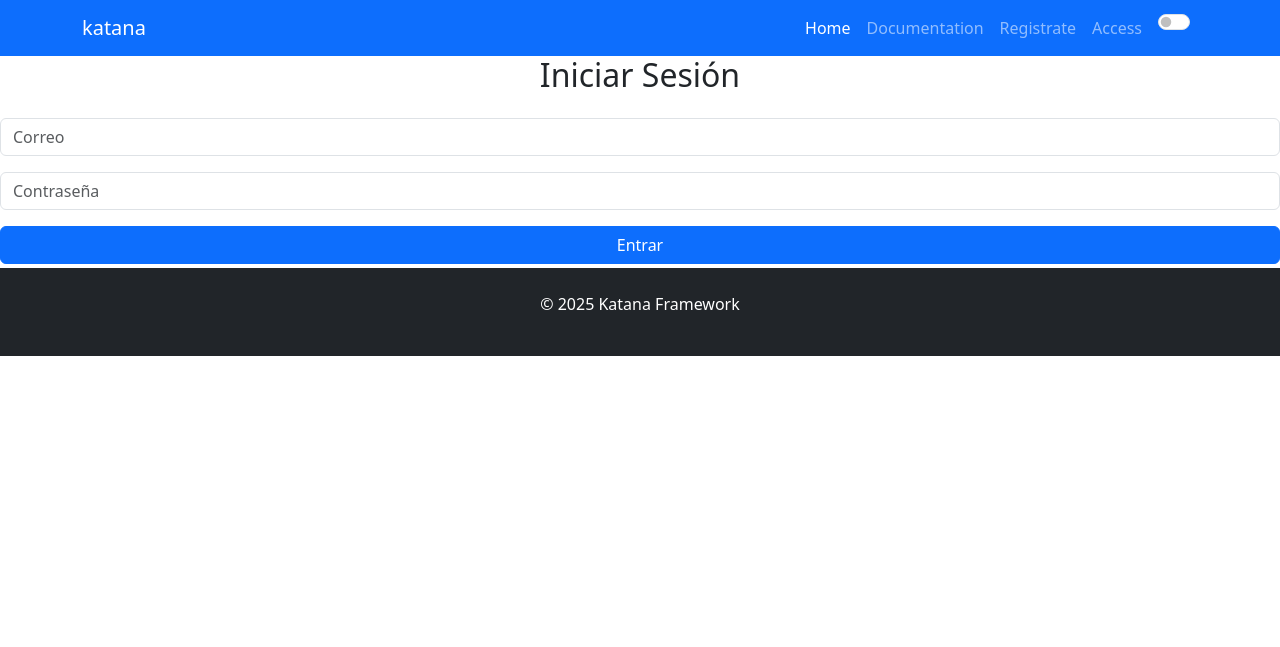
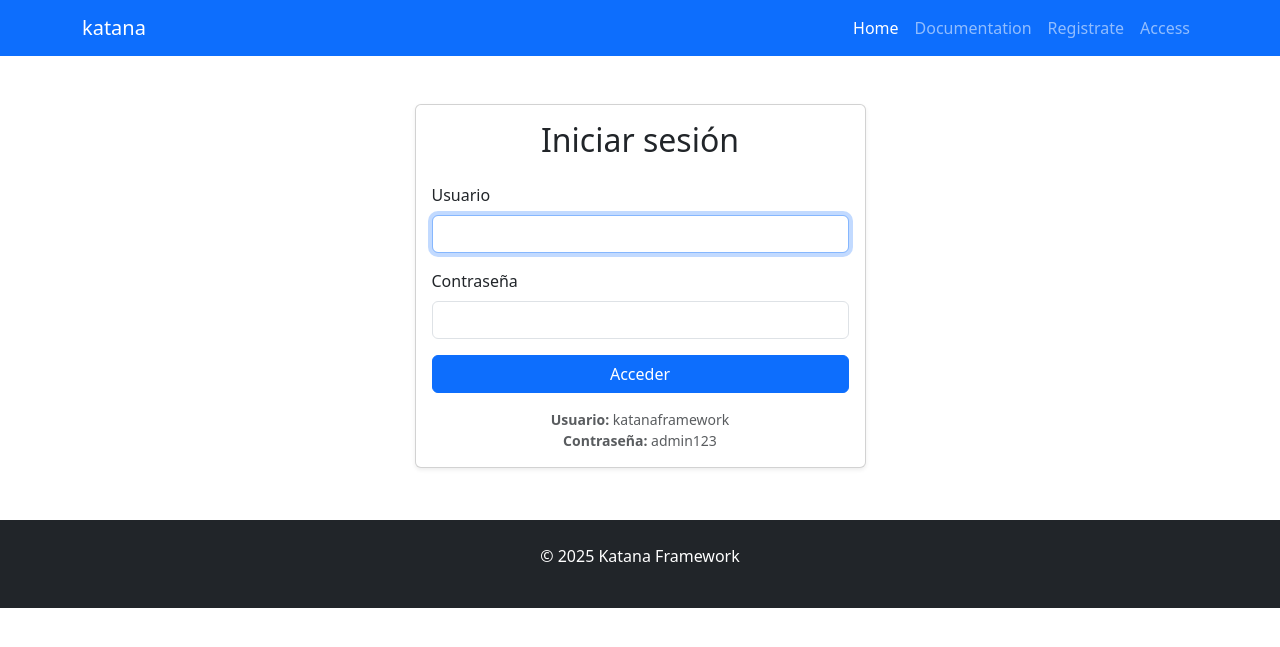
Before and after one commit to LuisSLL/katana, a PHP site: the page made by Resources/Views/auth/login.php in a window 1280 px wide. Shown: the top 647 px of the page. Run offline with PHP 8.4, Linux system fonts and the light colour scheme; the template is opened without the code that fills it, so the values that code supplies are empty.

Commit message:
Implement basic authentication with login, dashboard, and auth middleware
Co-authored-by: salasluisalb9 <salasluisalb9@gmail.com>

```diff
--- a/App/Http/Middleware/AuthMiddleware.php
+++ b/App/Http/Middleware/AuthMiddleware.php
@@ -5,6 +5,10 @@ class AuthMiddleware
 {
     public function handle(callable $next)
     {
-
+        if (empty($_SESSION['user'])) {
+            header('Location: /login');
+            exit;
+        }
+        $next();
     }
 }
--- a/Resources/Views/auth/login.php
+++ b/Resources/Views/auth/login.php
@@ -1,19 +1,33 @@
-<!-- resources/views/auth/login.php -->
-<?php layout('auth'); ?> <!-- Usamos layout() en lugar de extend() -->
-
-<?php section('content'); ?> <!-- Definimos la sección 'content' -->
-
-<form action="<?= url('login') ?>" method="POST">
-
-    <h2 class="text-center mb-4">Iniciar Sesión</h2>
-    <div class="mb-3">
-        <input type="email" name="email" class="form-control" placeholder="Correo" required>
+<?php layout('main'); ?>
+<?php section('content'); ?>
+<div class="container py-5">
+    <div class="row justify-content-center">
+        <div class="col-md-5">
+            <div class="card shadow-sm">
+                <div class="card-body">
+                    <h2 class="mb-4 text-center">Iniciar sesión</h2>
+                    <?php if (!empty(
+$error)): ?>
+                        <div class="alert alert-danger text-center"><?= htmlspecialchars($error) ?></div>
+                    <?php endif; ?>
+                    <form method="post" action="/login">
+                        <div class="mb-3">
+                            <label for="user" class="form-label">Usuario</label>
+                            <input type="text" class="form-control" id="user" name="user" required autofocus>
+                        </div>
+                        <div class="mb-3">
+                            <label for="pass" class="form-label">Contraseña</label>
+                            <input type="password" class="form-control" id="pass" name="pass" required>
+                        </div>
+                        <button type="submit" class="btn btn-primary w-100">Acceder</button>
+                    </form>
+                    <div class="mt-3 text-muted small text-center">
+                        <strong>Usuario:</strong> katanaframework<br>
+                        <strong>Contraseña:</strong> admin123
+                    </div>
+                </div>
+            </div>
+        </div>
     </div>
-    <div class="mb-3">
-        <input type="password" name="password" class="form-control" placeholder="Contraseña" required>
-    </div>
-    <button type="submit" class="btn btn-primary w-100">Entrar</button>
-
-</form>
-
+</div>
 <?php endSection(); ?>
--- a/Resources/Views/partials/header.php
+++ b/Resources/Views/partials/header.php
@@ -1,5 +1,5 @@
 <!DOCTYPE html>
-<html lang="es" data-bs-theme="light">
+<html lang="es">
 <head>
     <meta charset="UTF-8">
     <meta name="viewport" content="width=device-width, initial-scale=1.0">
@@ -10,23 +10,9 @@
     <link rel="icon" href="favicon.ico" type="image/x-icon">
     <!-- Meta descripción -->
     <meta name="description" content="Descripción predeterminada del sitio">
-    <style>
-        /* Solo esto es necesario para el dark mode */
-        body.dark-mode {
-            background-color: #121212;
-            color: #f8f9fa;
-        }
-        .dark-mode .navbar {
-            background-color: #1a1a1a !important;
-        }
-        .dark-mode .card {
-            background-color: #1e1e1e;
-            border-color: #333;
-        }
-    </style>
 </head>
 <body>
-    <!-- Header con menú de navegación y dark mode -->
+    <!-- Header con menú de navegación -->
     <header>
         <nav class="navbar navbar-expand-lg navbar-dark bg-primary">
             <div class="container">
@@ -48,14 +34,6 @@
                         <li class="nav-item">
                             <a class="nav-link" href="login">Access</a>
                         </li>
-                        <li class="nav-item ms-2">
-                            <div class="form-check form-switch d-flex align-items-center">
-                                <input class="form-check-input" type="checkbox" id="darkModeSwitch">
-                                <label class="form-check-label ms-2 text-white" for="darkModeSwitch">
-                                    <i class="bi bi-moon-fill"></i>
-                                </label>
-                            </div>
-                        </li>
                     </ul>
                 </div>
             </div>
```
Also changed, not shown: App/Http/Controllers/DashboardController.php (added, +11 -0 lines), App/Http/Controllers/LoginController.php (added, +36 -0 lines), Resources/Views/dashboard.php (added, +16 -0 lines), routes/web.php (+9 -29 lines).
